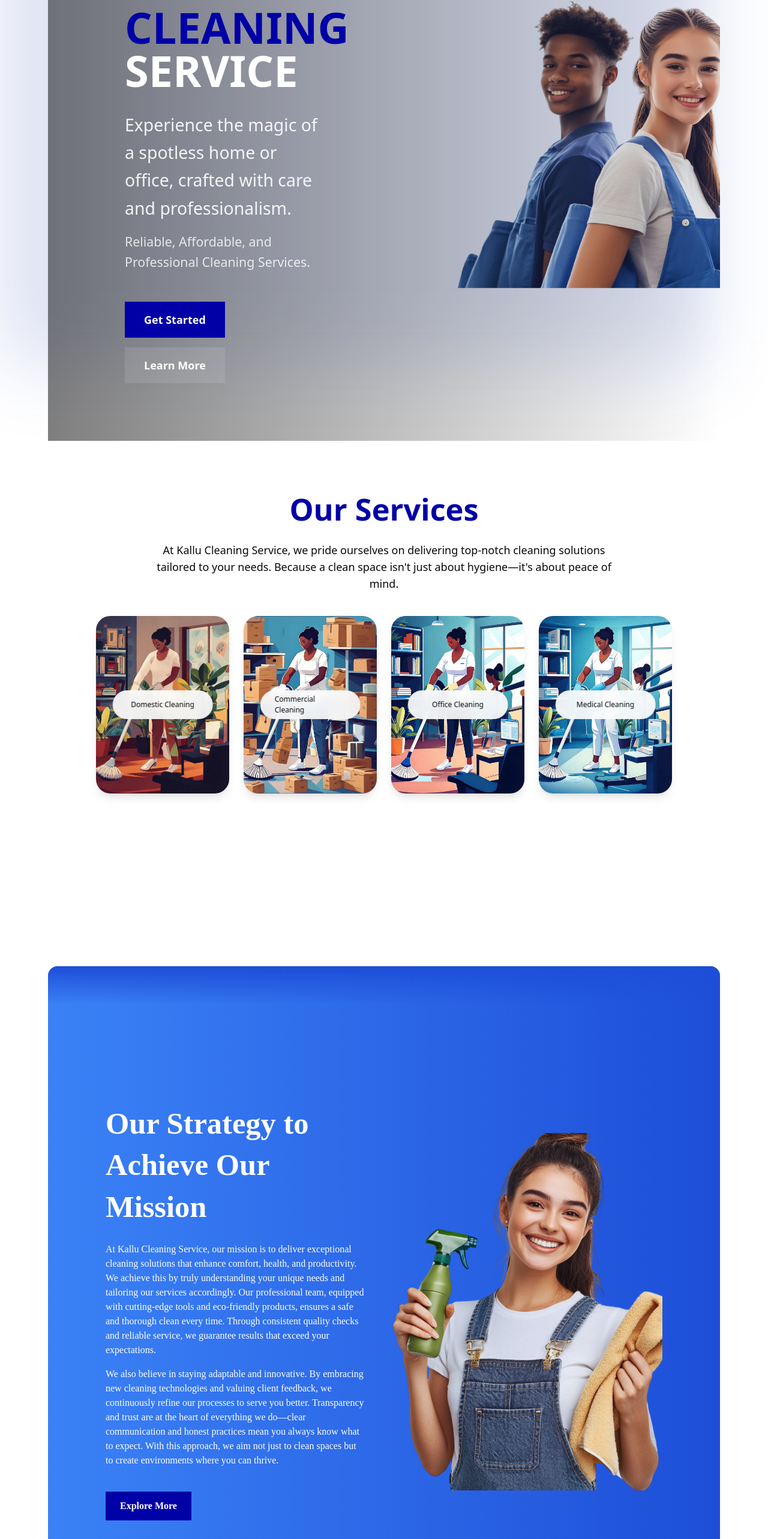
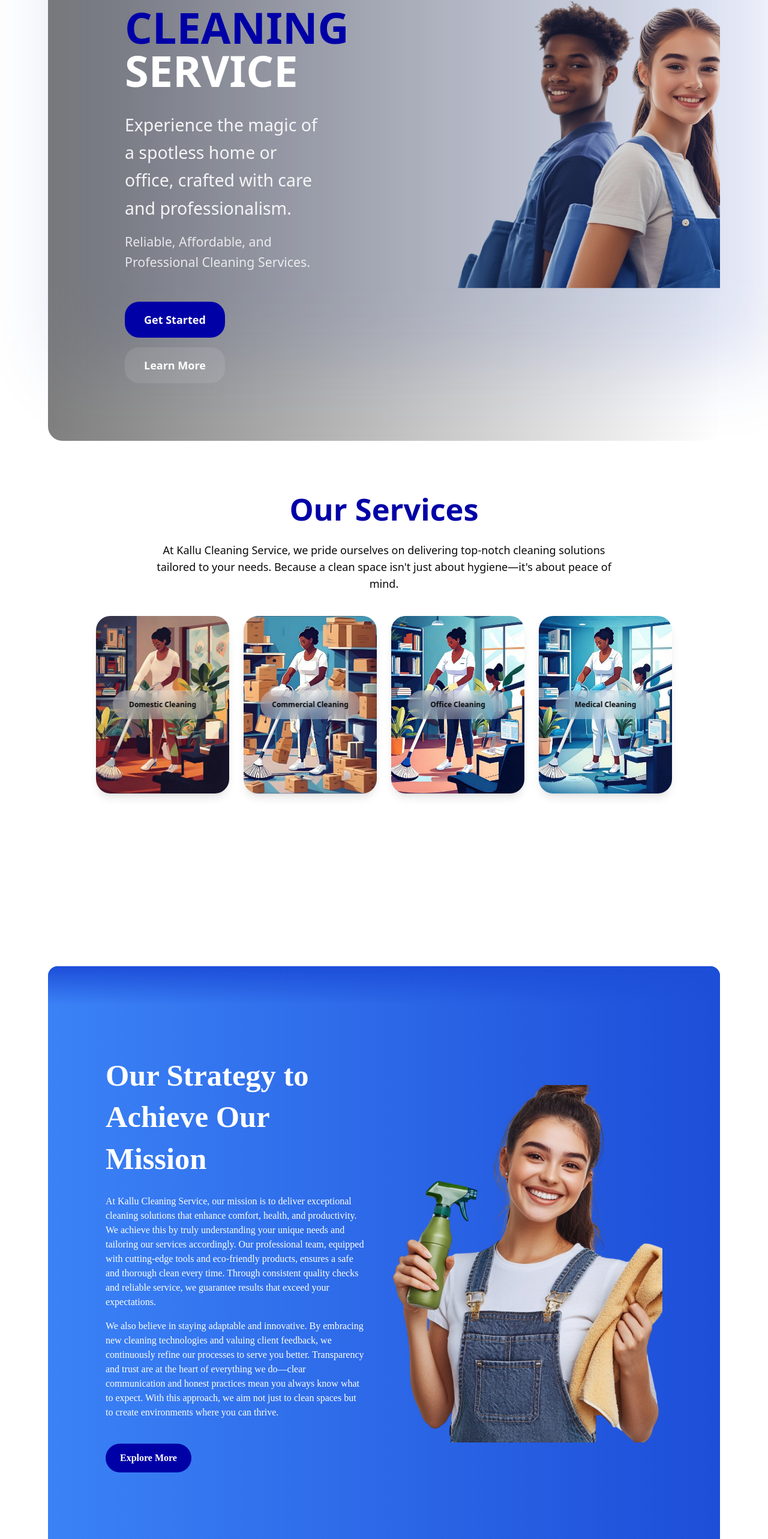
Before and after one commit to varuntree/kalluu, a Next.js app: page / in a window 1280 px wide. Shown: the part 191-2757 px from the top of the page at 60% size. Built offline with nearby package versions, Linux system fonts and the light colour scheme.

Commit message:
nextscroll

```diff
--- a/app/components/MainPage.tsx
+++ b/app/components/MainPage.tsx
@@ -1,11 +1,10 @@
-
 import Image from "next/image";
 
 export default function MainPage() {
   return (
     <main className="relative min-h-screen w-full overflow-hidden">
       {/* Background gradient overlay */}
-      <div className="absolute inset-0 bg-gradient-to-r from-black/50 to-transparent z-10" />
+      <div className="absolute rounded-3xl inset-0 bg-gradient-to-r from-black/50 to-transparent z-10" />
 
       {/* Background Image for mobile */}
       <div className="md:hidden absolute inset-0 z-0">
@@ -33,8 +32,8 @@ export default function MainPage() {
 
             <div className="space-y-4 mt-8">
               <p className="text-xl lg:text-2xl leading-relaxed text-white/90">
-                Experience the magic of a spotless home or office, crafted with care
-                and professionalism.
+                Experience the magic of a spotless home or office, crafted with
+                care and professionalism.
               </p>
               <p className="text-lg lg:text-xl leading-relaxed text-white/80">
                 Reliable, Affordable, and Professional Cleaning Services.
@@ -43,10 +42,10 @@ export default function MainPage() {
 
             {/* Call to Action Buttons */}
             <div className="mt-12 flex flex-wrap gap-4">
-              <button className="px-8 py-4 bg-primary text-white rounded-lg hover:bg-primary/90 transition-colors text-lg font-semibold">
+              <button className="px-8 py-4 bg-primary text-white rounded-3xl hover:bg-primary/90 transition-colors text-lg font-semibold">
                 Get Started
               </button>
-              <button className="px-8 py-4 bg-white/10 text-white rounded-lg hover:bg-white/20 transition-colors text-lg font-semibold backdrop-blur-sm">
+              <button className="px-8 py-4 bg-white/10 text-white rounded-3xl hover:bg-white/20 transition-colors text-lg font-semibold backdrop-blur-sm">
                 Learn More
               </button>
             </div>
--- a/app/components/SecondPage.tsx
+++ b/app/components/SecondPage.tsx
@@ -7,22 +7,22 @@ export default function SecondPage() {
   const services = [
     {
       title: "Domestic Cleaning",
-      description: "Professional home cleaning services tailored to your needs",
+      description: "Discover the peace of mind that comes with a clean and organized space. Our Domestic Cleaning service is designed to fit your lifestyle, offering professional home cleaning that goes beyond the basics. Whether it's dusting off your cherished bookshelves or ensuring your floors gleam, we tailor our services to make your home a spotless sanctuary where you can truly relax.",
       image: "/domestic.jpg"
     },
     {
       title: "Commercial Cleaning",
-      description: "Complete cleaning solutions for commercial spaces",
+      description: "For business owners, our Commercial Cleaning service provides the ultimate solution for maintaining a professional and inviting environment. We understand that each commercial space has unique needs, so we offer customized cleaning plans that cover everything from daily upkeep to deep cleaning, ensuring that your premises not only look good but also promote a healthy workplace.",
       image: "/commercial.png"
     },
     {
       title: "Office Cleaning",
-      description: "Maintain a clean and productive workspace",
+      description: "Our Office Cleaning service is all about enhancing productivity through cleanliness. A clean office space can significantly impact employee morale and efficiency. We meticulously clean from desk spaces to common areas, providing a fresh start every day so your team can focus on what they do best.",
       image: "/office.jpg"
     },
     {
       title: "Medical Cleaning",
-      description: "Specialized cleaning for medical facilities",
+      description: "When it comes to healthcare, cleanliness is not just about appearance; it's about safety and health. Our Medical Cleaning services are specifically designed to meet the stringent standards required in medical environments. From waiting rooms to operating theaters, we ensure that every inch of your facility is sanitized, reducing the risk of infection and promoting a safe environment for both staff and patients.",
       image: "/medical.jpg"
     }
   ];
--- a/app/components/ServiceCard.tsx
+++ b/app/components/ServiceCard.tsx
@@ -89,13 +89,13 @@ const ServiceCard: React.FC<ServiceCardProps> = ({ image, title, description })
       <div
         ref={overlayRef}
         className="absolute left-1/2 top-1/2 w-[75%] h-12 transform -translate-x-1/2 -translate-y-1/2
-                   bg-white/90 backdrop-blur-md rounded-3xl flex items-center justify-center
+                   bg-white/30 backdrop-blur-md rounded-3xl flex items-center justify-center
                    text-text font-bold text-sm transition-all duration-300"
       >
-        <h3 className="title absolute inset-0 flex items-center justify-center opacity-100 px-6 font-medium">
+        <h3 className="title absolute inset-0 flex items-center justify-center opacity-100 px-4">
           {title}
         </h3>
-        <p className="description absolute inset-0 px-8 py-6 text-center text-sm font-normal opacity-0">
+        <p className="description absolute inset-0 p-4 text-center text-base font-bold opacity-0">
           {description}
         </p>
       </div>
--- a/app/components/ThirdPage.tsx
+++ b/app/components/ThirdPage.tsx
@@ -3,7 +3,7 @@ import Image from "next/image";
 
 export default function ThirdPage() {
   return (
-    <section className="rounded-2xl overflow-hidden w-full px-6 py-12 md:px-20 md:py-24 bg-gradient-to-r from-blue-500 to-blue-700 min-h-screen relative">
+    <section className="rounded-2xl overflow-hidden w-full px-6 py-4 md:px-20  bg-gradient-to-r from-blue-500 to-blue-700 min-h-screen relative">
       {/* Fading Top Border */}
       <div className="absolute top-0 left-0 w-full h-16 bg-gradient-to-b from-blue-700 to-transparent pointer-events-none z-0"></div>
 
@@ -32,13 +32,16 @@ export default function ThirdPage() {
             approach, we aim not just to clean spaces but to create environments
             where you can thrive.
           </p>
-          <button className="mt-6 px-6 py-3 rounded-md bg-primary hover:bg-secondary text-white transition-colors font-body font-bold">
+          <button className="mt-6 px-6 py-3 rounded-3xl bg-primary hover:bg-accent text-white transition-colors font-body font-bold">
             Explore More
           </button>
         </div>
 
         {/* Right Side Image */}
-        <div className="hidden md:block md:w-1/2 relative" style={{ height: "120vh" }}>
+        <div
+          className="hidden md:block md:w-1/2 relative"
+          style={{ height: "120vh" }}
+        >
           <Image
             src="/cleanerGirl.png"
             alt="Descriptive Alt Text"
--- a/app/page.tsx
+++ b/app/page.tsx
@@ -32,7 +32,7 @@ export default function Home() {
       <div
         ref={bubbleRef}
         className="fixed top-0 left-0 w-screen h-screen bg-blue-800/30
-                   blur-3xl opacity-50 z-0 origin-left"
+                   blur-3xl opacity-50 z-0 origin-right"
         style={{ transform: "scaleX(0.5)" }}
       ></div>
 
```
